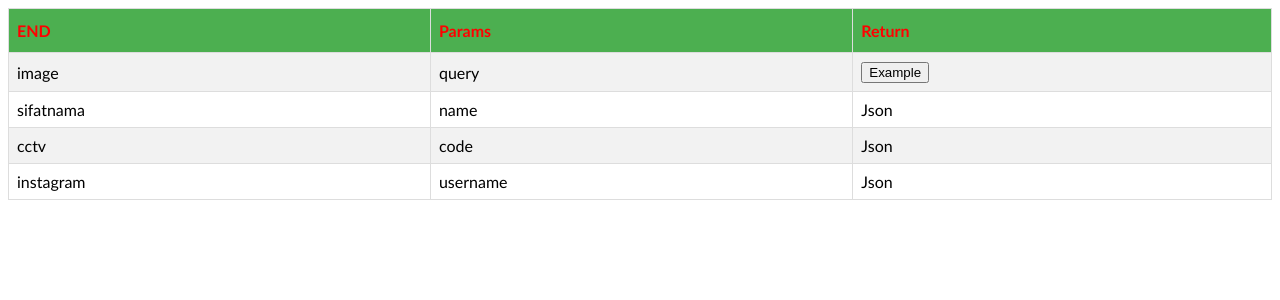
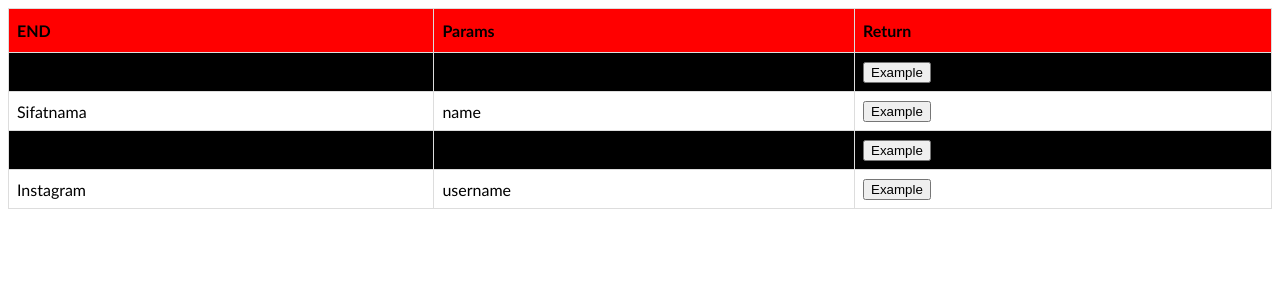
Before and after one commit to ksanihbous/wayek, a Flask app: page / in a window 1280 px wide. Shown: the top 300 px of the page. Run offline with Flask 2, Linux system fonts and the light colour scheme.

Commit message:
Update index.html

```diff
--- a/app/templates/index.html
+++ b/app/templates/index.html
@@ -2,33 +2,33 @@
 <html>
 <head>
 <style>
-#arsybai {
+#AsaXyz {
   font-family: "Trebuchet MS", Arial, Helvetica, sans-serif;
   border-collapse: collapse;
   width: 100%;
 }
 
-#arsybai td, #arsybai th {
+#AsaXyz td, #AsaXyz th {
   border: 1px solid #ddd;
   padding: 8px;
 }
 
-#arsybai tr:nth-child(even){background-color: #f2f2f2;}
+#AsaXyz tr:nth-child(even){background-color: #000000;}
 
-#arsybai tr:hover {background-color: #ddd;}
+#AsaXyz tr:hover {background-color: #ddd;}
 
-#arsybai th {
+#AsaXyz th {
   padding-top: 12px;
   padding-bottom: 12px;
   text-align: left;
-  background-color: #4CAF50;
-  color: red;
+  background-color: #FF0000;
+  color: black;
 }
 </style>
 </head>
 <body>
 
-<table id="arsybai">
+<table id="AsaXyz">
   <tr>
     <th>END</th>
     <th>Params</th>
@@ -40,19 +40,19 @@
     <td><a href="image?query=ayam"><button type="button">Example</button></a></td>
   </tr>
   <tr>
-    <td>sifatnama</td>
+    <td>Sifatnama</td>
     <td>name</td>
-    <td>Json</td>
+    <td><a href="sifatnama?name=asaxyz"><button type="button">Example</button></a></td>
   </tr>
   <tr>
-    <td>cctv</td>
+    <td>Cctv</td>
     <td>code</td>
-    <td>Json</td>
+    <td><a href="cctv?code=301"><button type="button">Example</button></a></td>
   </tr>
   <tr>
-    <td>instagram</td>
+    <td>Instagram</td>
     <td>username</td>
-    <td>Json</td>
+    <td><a href="instagram?username=ayam"><button type="button">Example</button></a></td>
   </tr>
 </table>
 </body>
```
